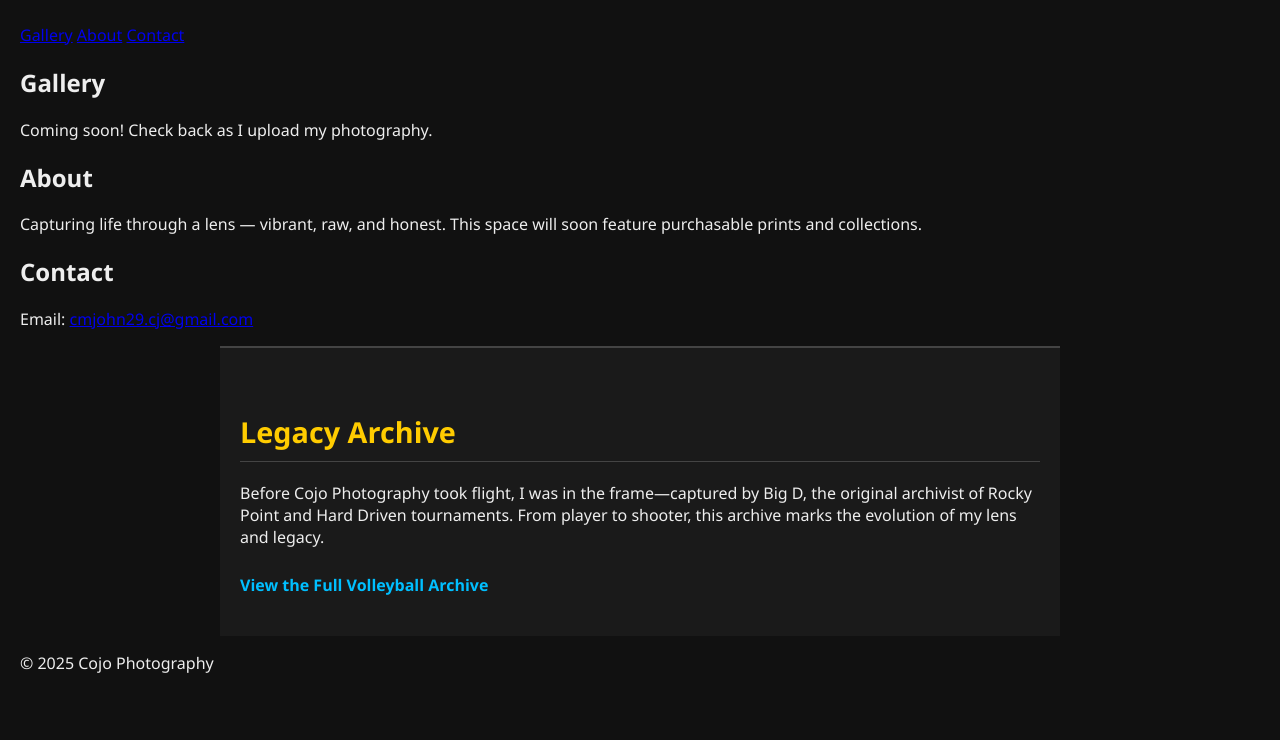
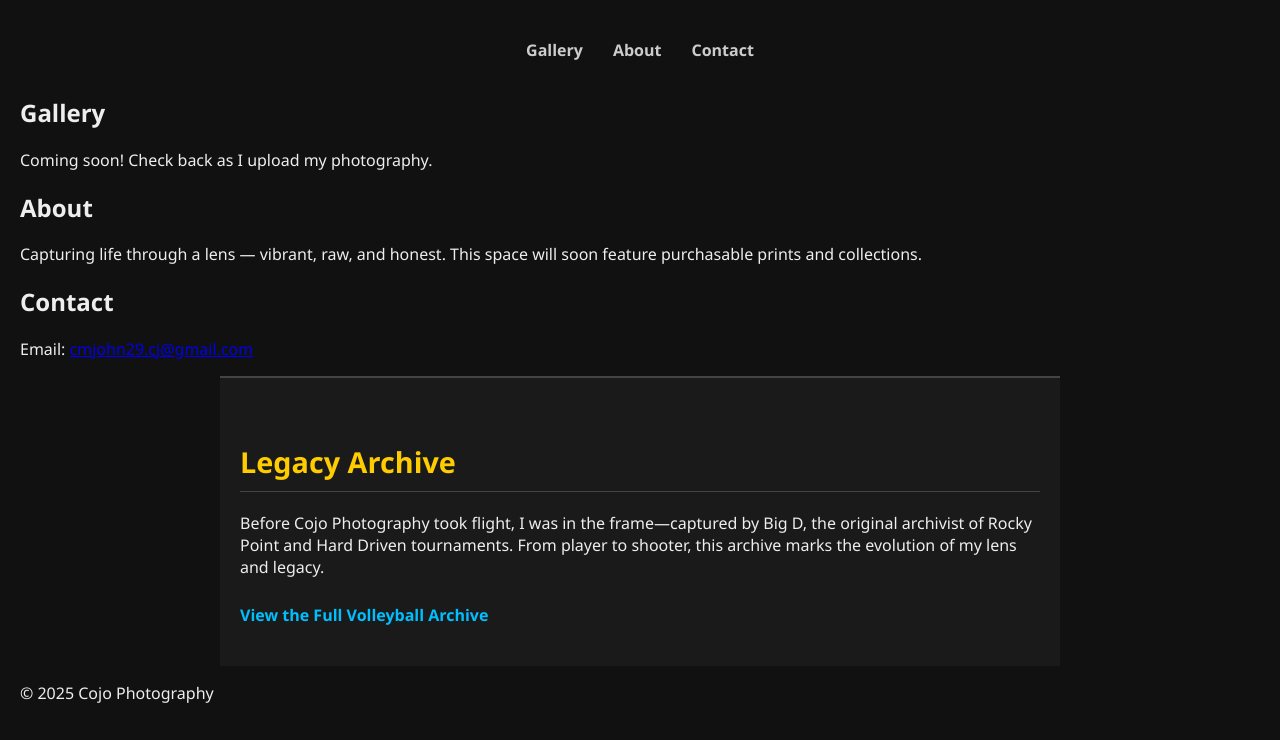
Before and after one commit to cmjohn29/Cojo-captures-photos, a plain HTML site: page index.html in a window 1280 px wide. Shown: the part 118-858 px from the top of the page. Before the commit the page ends 828 px from the top, so only its background shows below. Drawn offline with Linux system fonts and the light colour scheme.

Commit message:
Update style.css

```diff
--- a/style.css
+++ b/style.css
@@ -81,3 +81,26 @@ img, video {
   font-style: italic;
   color: #ccc;
 }
+
+nav {
+  display: flex;
+  justify-content: center;
+  gap: 30px;
+  background-color: #111;
+  padding: 15px 0;
+}
+
+nav a {
+  color: #ccc;
+  text-decoration: none;
+  font-weight: bold;
+  transition: color 0.3s ease;
+}
+
+nav a:hover {
+  color: #00ffff; /* Neon ops glow */
+}
+
+nav a:active {
+  color: #ff6600; /* Tactical orange */
+}
```
